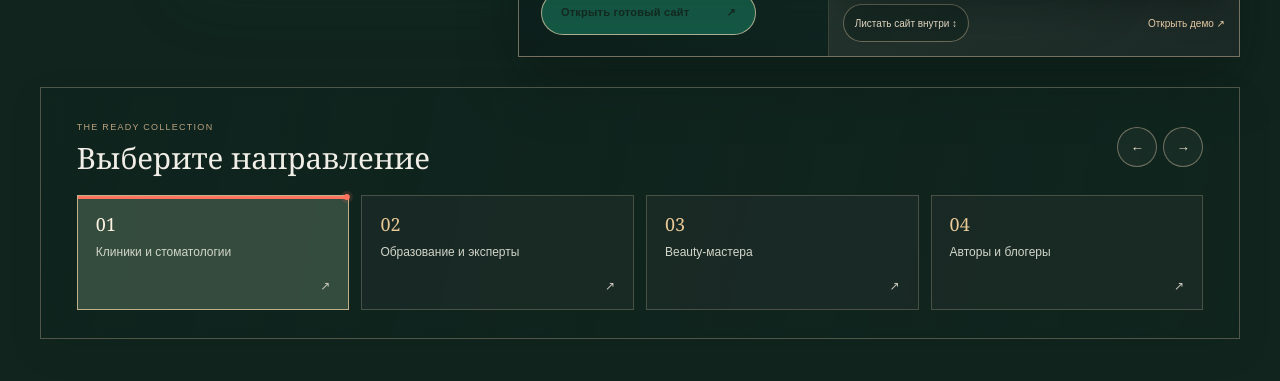
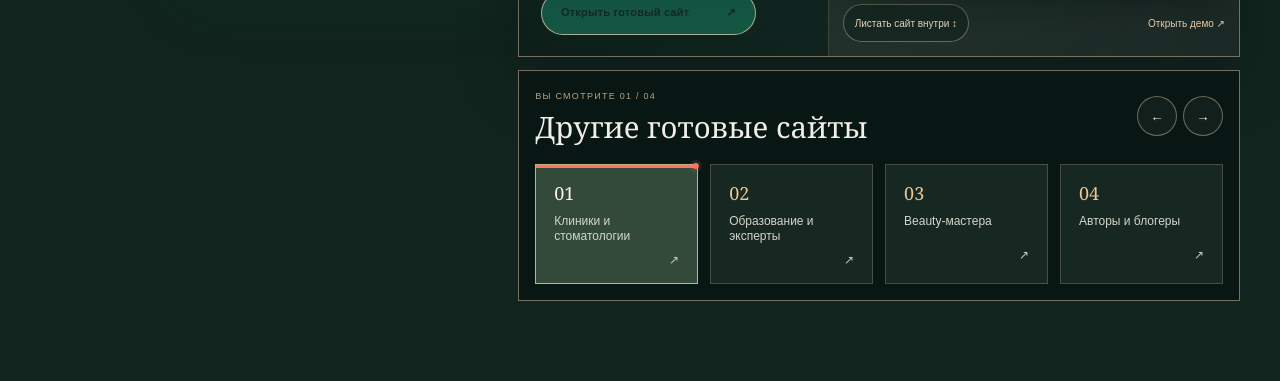
Before and after one commit to tsstish/nexora, a Next.js app: page /building-preview in a window 1280 px wide. Shown: the part 807-1188 px from the top of the page. Built offline with nearby package versions, Linux system fonts and the light colour scheme; no server answers.

Commit message:
design(showroom): attach concept switcher directly to live demo

```diff
--- a/src/app/building-preview/FeaturedGallery.tsx
+++ b/src/app/building-preview/FeaturedGallery.tsx
@@ -177,11 +177,9 @@ export function FeaturedGallery({ concepts }: { concepts: Concept[] }) {
         </div>
         <SitePreview name={active.name} slug={active.slug} url={active.demoUrl} />
       </section>
-
-      </div>
-      <div className={styles.selector} id="collection">
+      <div className={styles.selector} id="collection" aria-label="Выбор другого сайта для демонстрации">
         <div className={styles.selectorHeading}>
-          <div><span className={styles.selectorEyebrow}>THE READY COLLECTION</span><h3>Выберите направление</h3></div>
+          <div><span className={styles.selectorEyebrow}>ВЫ СМОТРИТЕ {number} / {String(total).padStart(2,"0")}</span><h3>Другие готовые сайты</h3></div>
           <div className={styles.arrowControls}>
             <button type="button" onClick={() => move(-1)} aria-label="Предыдущая концепция">←</button>
             <button type="button" onClick={() => move(1)} aria-label="Следующая концепция">→</button>
@@ -205,6 +203,7 @@ export function FeaturedGallery({ concepts }: { concepts: Concept[] }) {
           ))}
         </div>
       </div>
+      </div>
     </>
   );
 }
```
